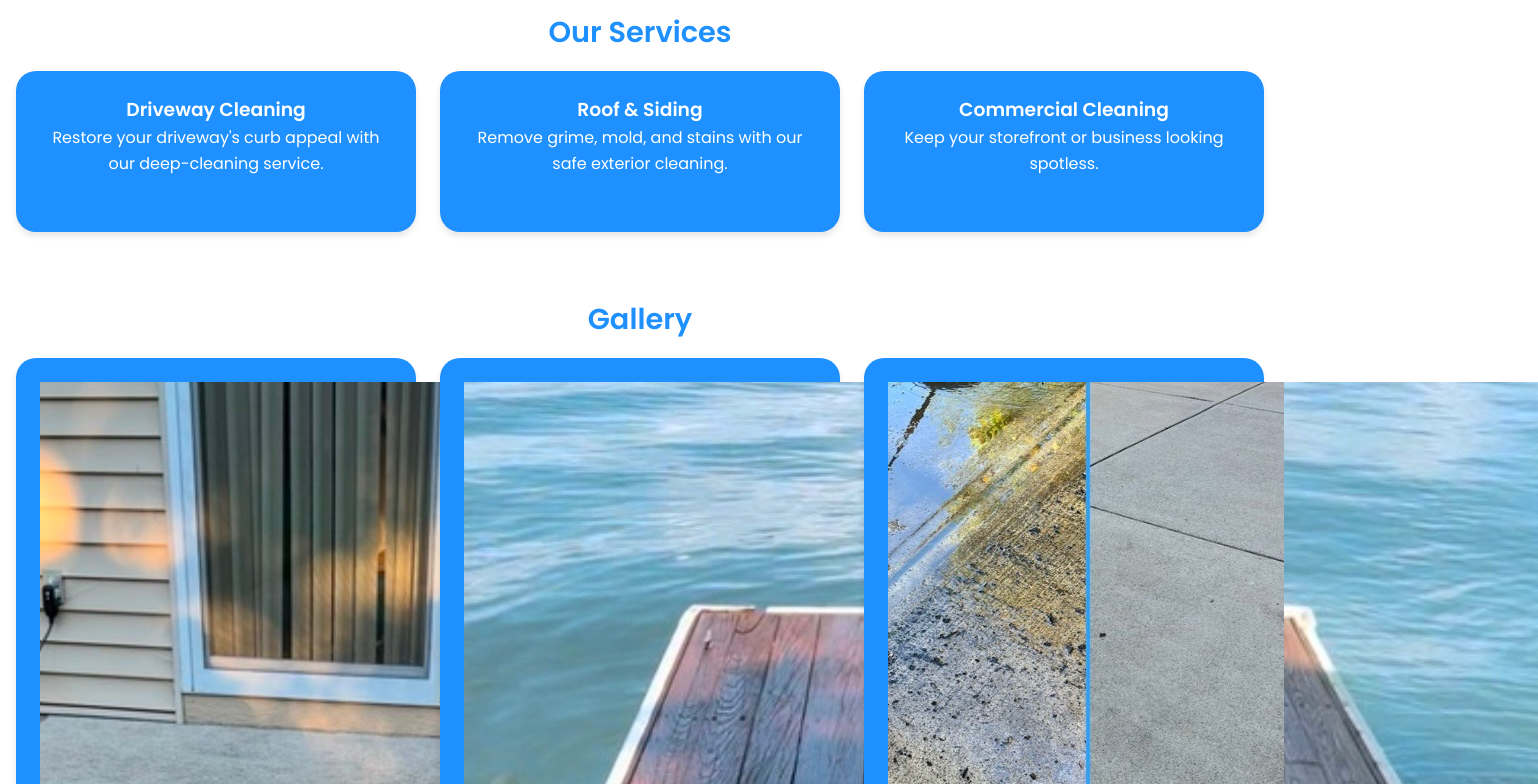
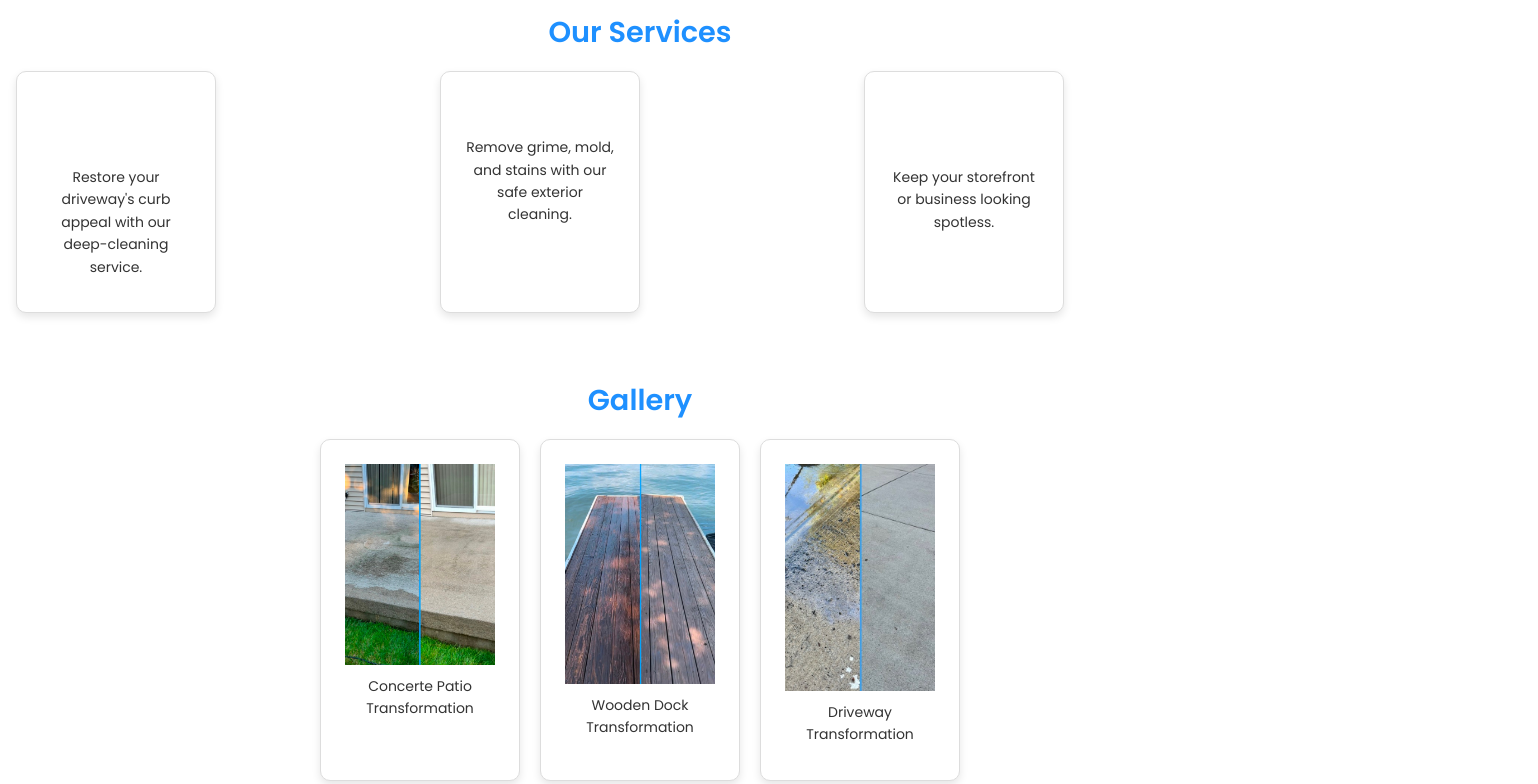
Before and after one commit to Jhindes/PowerWash, a plain HTML site: page index.html in a window 1280 px wide. Shown: the part 1300-2084 px from the top of the page, 1538 px wide, since content can reach past the window. Drawn offline with Linux system fonts and the light colour scheme.

Commit message:
Update index.html

```diff
--- a/index.html
+++ b/index.html
@@ -131,6 +131,34 @@
         .card:hover {
             transform: translateY(-5px);
             box-shadow: 0 6px 10px rgba(0, 0, 0, 0.2);
+        }
+        .gallery {
+            display: flex;
+            flex-wrap: wrap;
+            gap: 20px; /* Adds space between cards */
+            justify-content: center;
+        }
+        .card {
+            display: flex;
+            flex-direction: column;
+            align-items: center;
+            width: 200px; /* Adjust as needed */
+            border: 1px solid #ddd;
+            border-radius: 10px;
+            overflow: hidden;
+            box-shadow: 0 4px 8px rgba(0, 0, 0, 0.1);
+            text-align: center;
+            background-color: #fff;
+        }
+        .card img {
+            width: 100%;
+            height: auto;
+            display: block;
+        }
+        .card p {
+            margin: 10px 0;
+            font-size: 14px;
+            color: #333;
         }
         p {
             margin-bottom: 20px; /* Adjust the value for desired spacing */
```
